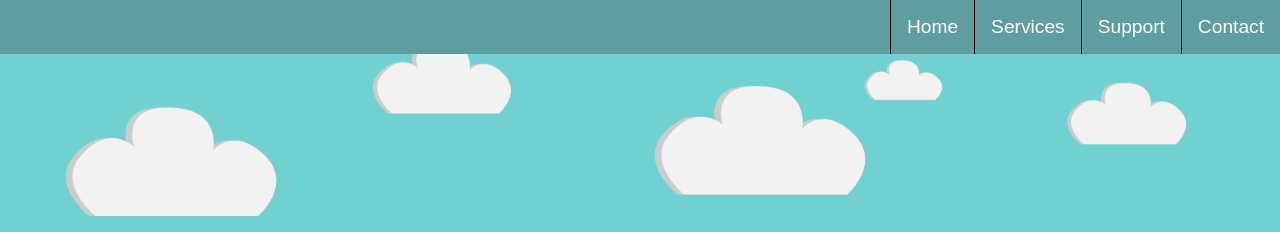
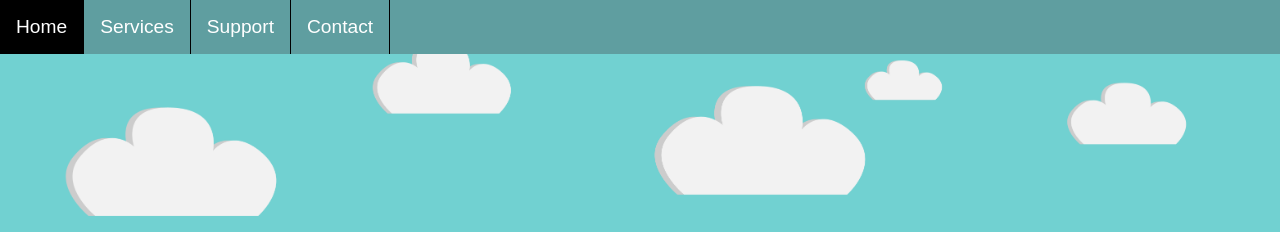
Before and after one commit to VenturingGuy/exampleCompanyWebsiteZ, a plain HTML site: page index.html in a window 1280 px wide. Shown: the top 232 px of the page. Drawn offline with Linux system fonts and the light colour scheme.

Commit message:
navbar alignment change

```diff
--- a/style.css
+++ b/style.css
@@ -72,13 +72,13 @@ body {
 
 @media screen and (min-width: 700px) {
   .nav ul {
-    text-align: right;
+    text-align: left;
   }
 
   .nav ul li {
     display: inline-block;
     border-bottom: 0px;
-    border-left: 1px solid black;
+    border-right: 1px solid black;
     text-align: left;
   }
 
```
